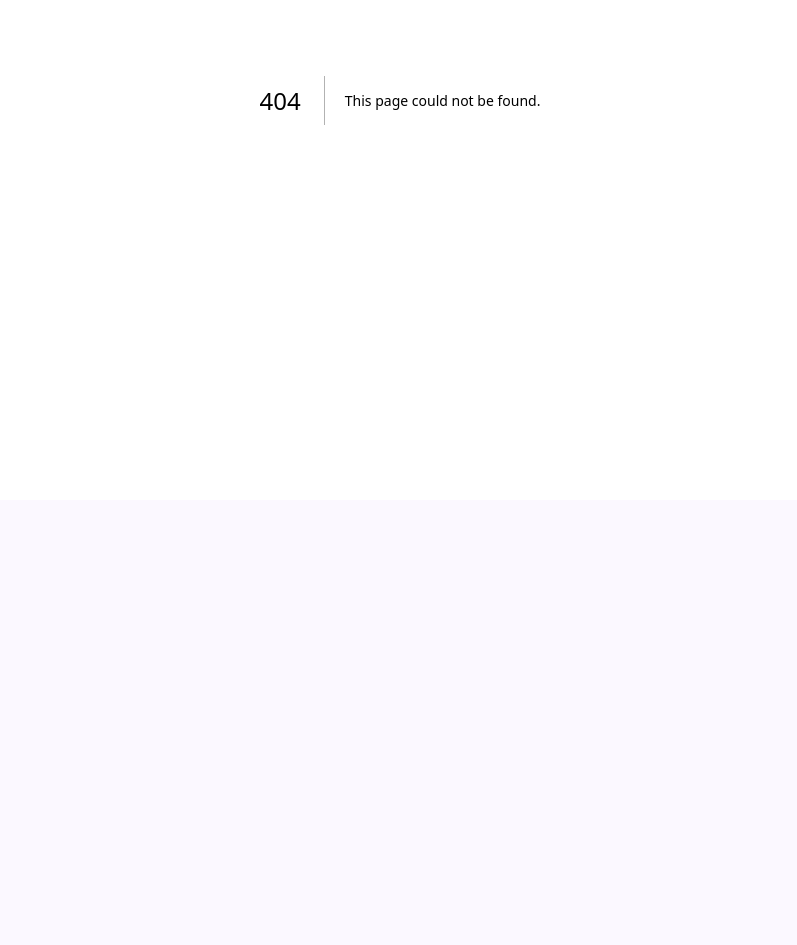
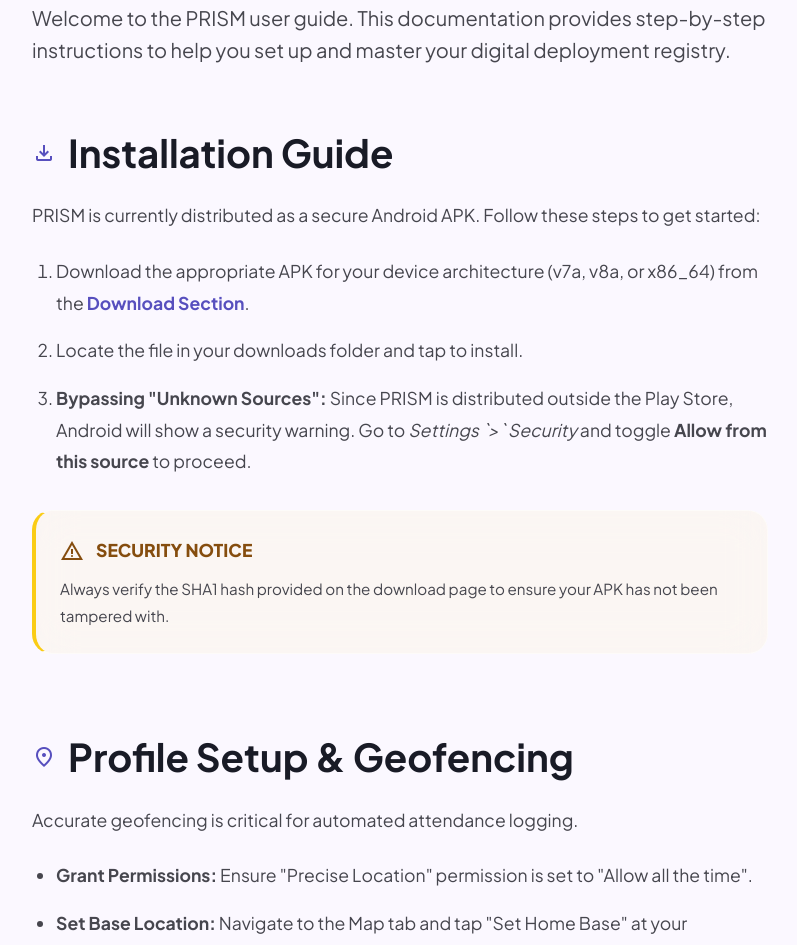
Before and after one commit to Raver-Miradora/prism-landing-page, a Next.js app: page /docs in a window 1280 px wide. Before the commit this address had no page. Shown: the part 300-1245 px from the top of the page, without its empty margins (240-1037 px from the left). Before the commit the page ends 800 px from the top, so only its background shows below. Built offline with nearby package versions, Linux system fonts and the light colour scheme.

Commit message:
feat: add documentation page for installation and setup

```diff
--- /dev/null
+++ b/app/docs/page.tsx
@@ -0,0 +1,131 @@
+'use client';
+
+import React from 'react';
+import { motion } from 'framer-motion';
+import Navbar from '../components/Navbar';
+import Footer from '../components/Footer';
+
+export default function DocsPage() {
+  return (
+    <main style={{ minHeight: '100vh', display: 'flex', flexDirection: 'column' }}>
+      <Navbar />
+
+      <section className="section" style={{ flexGrow: 1, paddingTop: '10rem' }}>
+        <div className="container" style={{ maxWidth: '800px' }}>
+
+          <motion.div
+            initial={{ opacity: 0, y: 20 }}
+            animate={{ opacity: 1, y: 0 }}
+            transition={{ duration: 0.6 }}
+          >
+            <h1 className="display-lg" style={{ marginBottom: '2rem', color: 'var(--primary)' }}>Documentation</h1>
+            <p className="body-lg" style={{ marginBottom: '4rem' }}>
+              Welcome to the PRISM user guide. This documentation provides step-by-step instructions
+              to help you set up and master your digital deployment registry.
+            </p>
+          </motion.div>
+
+          {/* Installation Guide */}
+          <motion.section
+            initial={{ opacity: 0, y: 20 }}
+            whileInView={{ opacity: 1, y: 0 }}
+            viewport={{ once: true }}
+            transition={{ delay: 0.1 }}
+            style={{ marginBottom: '5rem' }}
+          >
+            <h2 className="headline-lg" style={{ marginBottom: '1.5rem', display: 'flex', alignItems: 'center', gap: '0.75rem' }}>
+              <span className="material-symbols-outlined" style={{ color: 'var(--secondary)' }}>download</span>
+              Installation Guide
+            </h2>
+            <div style={{ color: 'var(--text-muted)', lineHeight: '1.8', fontSize: '1.1rem' }}>
+              <p style={{ marginBottom: '1.5rem' }}>
+                PRISM is currently distributed as a secure Android APK. Follow these steps to get started:
+              </p>
+              <ol style={{ paddingLeft: '1.5rem', marginBottom: '2rem' }}>
+                <li style={{ marginBottom: '1rem' }}>Download the appropriate APK for your device architecture (v7a, v8a, or x86_64) from the <a href="/#download" style={{ color: 'var(--secondary)', fontWeight: 700 }}>Download Section</a>.</li>
+                <li style={{ marginBottom: '1rem' }}>Locate the file in your downloads folder and tap to install.</li>
+                <li style={{ marginBottom: '1rem' }}>
+                  <strong>Bypassing "Unknown Sources":</strong> Since PRISM is distributed outside the Play Store, Android will show a security warning.
+                  Go to <em>Settings `{'>'}` Security</em> and toggle <strong>Allow from this source</strong> to proceed.
+                </li>
+              </ol>
+
+              <div className="glass" style={{ padding: '1.5rem', borderRadius: 'var(--radius-md)', borderLeft: '4px solid #facc15', background: 'rgba(250, 204, 21, 0.05)' }}>
+                <div style={{ display: 'flex', alignItems: 'center', gap: '0.75rem', marginBottom: '0.5rem', color: '#854d0e', fontWeight: 800 }}>
+                  <span className="material-symbols-outlined">warning</span>
+                  SECURITY NOTICE
+                </div>
+                <p style={{ fontSize: '0.95rem' }}>Always verify the SHA1 hash provided on the download page to ensure your APK has not been tampered with.</p>
+              </div>
+            </div>
+          </motion.section>
+
+          {/* Profile Setup */}
+          <motion.section
+            initial={{ opacity: 0, y: 20 }}
+            whileInView={{ opacity: 1, y: 0 }}
+            viewport={{ once: true }}
+            transition={{ delay: 0.1 }}
+            style={{ marginBottom: '5rem' }}
+          >
+            <h2 className="headline-lg" style={{ marginBottom: '1.5rem', display: 'flex', alignItems: 'center', gap: '0.75rem' }}>
+              <span className="material-symbols-outlined" style={{ color: 'var(--secondary)' }}>location_on</span>
+              Profile Setup & Geofencing
+            </h2>
+            <div style={{ color: 'var(--text-muted)', lineHeight: '1.8', fontSize: '1.1rem' }}>
+              <p style={{ marginBottom: '1.5rem' }}>
+                Accurate geofencing is critical for automated attendance logging.
+              </p>
+              <ul style={{ listStyle: 'disc', paddingLeft: '1.5rem', marginBottom: '2rem' }}>
+                <li style={{ marginBottom: '1rem' }}><strong>Grant Permissions:</strong> Ensure "Precise Location" permission is set to "Allow all the time".</li>
+                <li style={{ marginBottom: '1rem' }}><strong>Set Base Location:</strong> Navigate to the Map tab and tap "Set Home Base" at your designated deployment office.</li>
+                <li style={{ marginBottom: '1rem' }}>The geofence radius is pre-set to 100 meters to ensure reliable clock-ins even with GPS drift.</li>
+              </ul>
+            </div>
+          </motion.section>
+
+          {/* Daily Workflows */}
+          <motion.section
+            initial={{ opacity: 0, y: 20 }}
+            whileInView={{ opacity: 1, y: 0 }}
+            viewport={{ once: true }}
+            transition={{ delay: 0.1 }}
+            style={{ marginBottom: '5rem' }}
+          >
+            <h2 className="headline-lg" style={{ marginBottom: '1.5rem', display: 'flex', alignItems: 'center', gap: '0.75rem' }}>
+              <span className="material-symbols-outlined" style={{ color: 'var(--secondary)' }}>auto_awesome</span>
+              Daily Workflows
+            </h2>
+            <div style={{ color: 'var(--text-muted)', lineHeight: '1.8', fontSize: '1.1rem' }}>
+              <h3 style={{ color: 'var(--primary)', marginBottom: '1rem', marginTop: '2rem' }}>1. Attendance Tracking</h3>
+              <p style={{ marginBottom: '1.5rem' }}>
+                PRISM works offline. simply walk into your deployment zone and the app will record your entry. The data will sync to the server once an internet connection is established.
+              </p>
+
+              <h3 style={{ color: 'var(--primary)', marginBottom: '1rem', marginTop: '2rem' }}>2. AI Accomplishment Drafting</h3>
+              <p style={{ marginBottom: '1.5rem' }}>
+                Enter your raw activity notes in the "Journal" tab. Tap the <strong>Refine</strong> button to let the PRISM AI polish your notes into professional, agency-standard prose.
+              </p>
+
+              <h3 style={{ color: 'var(--primary)', marginBottom: '1rem', marginTop: '2rem' }}>3. Exporting DTR (Form 48)</h3>
+              <p style={{ marginBottom: '1.5rem' }}>
+                At the end of the month, go to the "Reports" tab and select <strong>Export CSC Form 48</strong>. PRISM will generate a compliant PDF ready for printing.
+              </p>
+
+              <div className="glass" style={{ padding: '1.5rem', borderRadius: 'var(--radius-md)', borderLeft: '4px solid #ef4444', background: 'rgba(239, 68, 68, 0.05)', marginTop: '2rem' }}>
+                <div style={{ display: 'flex', alignItems: 'center', gap: '0.75rem', marginBottom: '0.5rem', color: '#991b1b', fontWeight: 800 }}>
+                  <span className="material-symbols-outlined">report</span>
+                  CRITICAL WARNING
+                </div>
+                <p style={{ fontSize: '0.95rem' }}><strong>Do not clear app data or uninstall PRISM before exporting your final DTR.</strong> Offline data is stored locally and will be lost if the app is wiped.</p>
+              </div>
+            </div>
+          </motion.section>
+
+        </div>
+      </section>
+
+      <Footer />
+    </main>
+  );
+}
```
